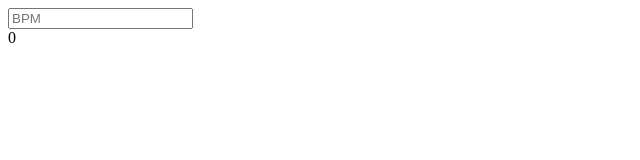
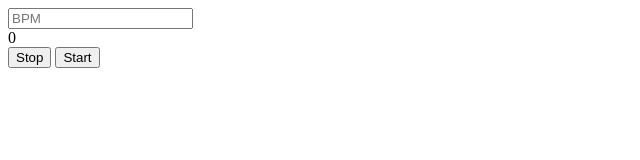
Before and after one commit to SarthakU/metro-gnome, a plain HTML site: page index.html in a window 1280 px wide. Shown: the whole page, without its empty margins (0-640 px from the left). Drawn offline with Linux system fonts and the light colour scheme.

Commit message:
Add start stop buttons

```diff
--- a/index.html
+++ b/index.html
@@ -10,5 +10,7 @@
     <input type="number"  placeholder="BPM" id='bpm'>
     <div id="display" data-play='true'>0</div>
     <script src="js/script.js" type="text/javascript"></script>
+    <button class="startStop" onclick="stopCount()">Stop</button>
+    <button class="startStop" onclick="startCount()">Start</button>
 </body>
 </html>
--- a/js/script.js
+++ b/js/script.js
@@ -9,8 +9,10 @@ function foo()
 document.getElementById('bpm').addEventListener('change', startCount);
 
 function startCount(){
-   stopCount();
-   REFRESH = setInterval(foo, (60000 / this.value));
+    stopCount();
+    var bpm_value = document.getElementById('bpm').value;
+    // console.log(value);
+    REFRESH = setInterval(foo, (60000 / bpm_value));
 }
 
 function stopCount(){
```
